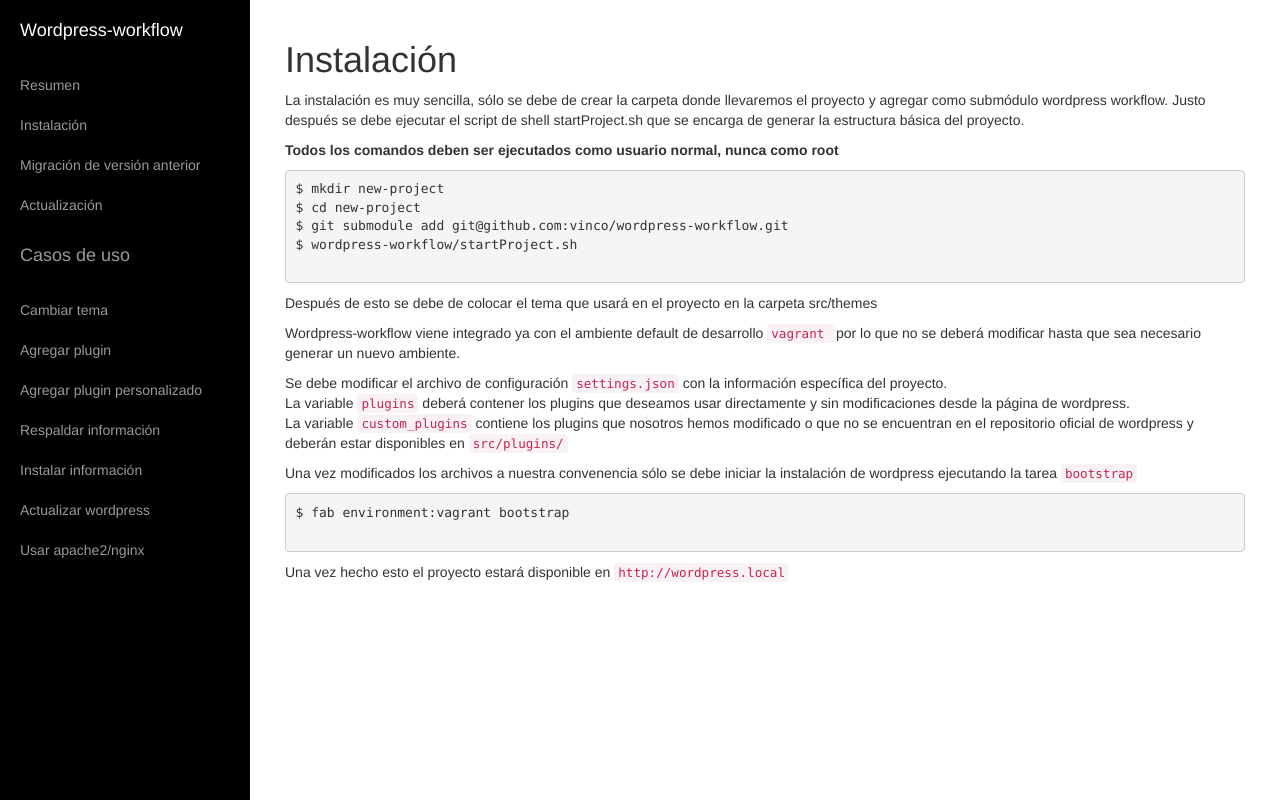
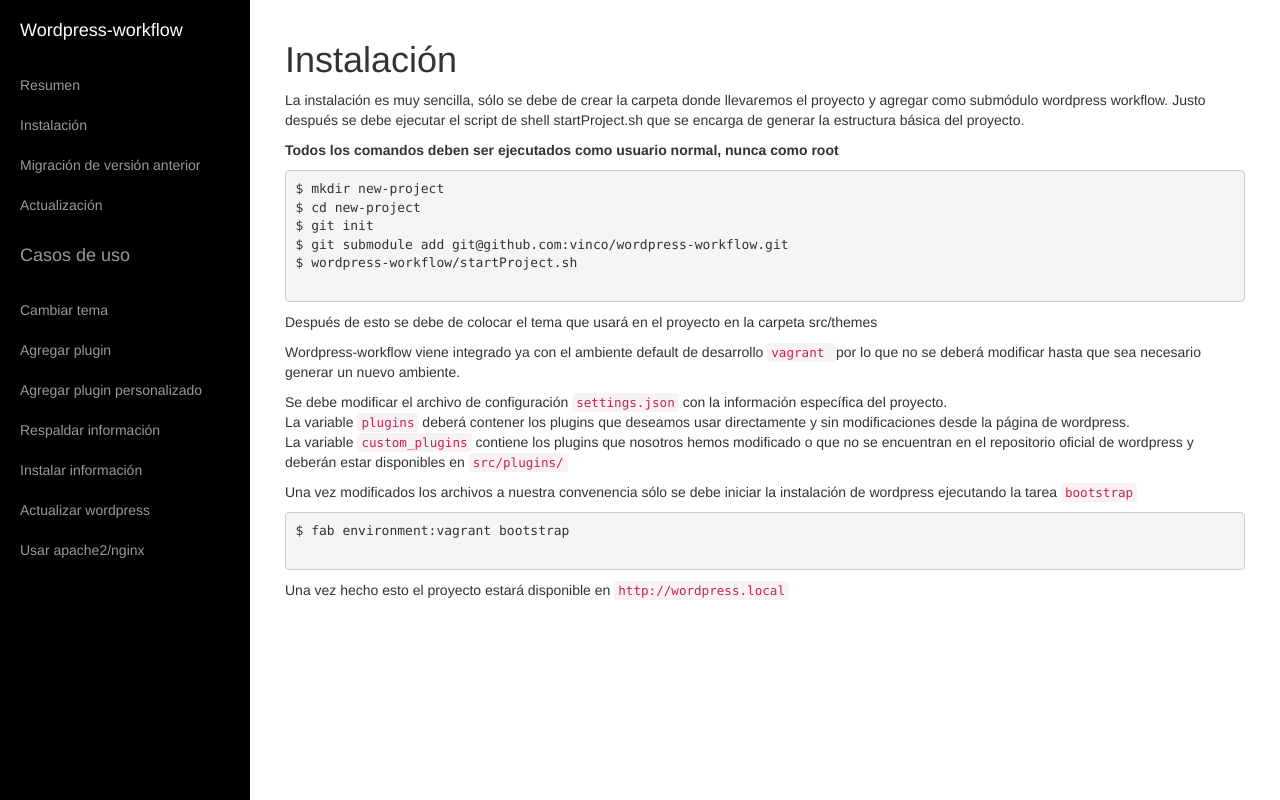
Before and after one commit to vinco/wordpress-workflow, a PHP site: page /install.php in a window 1280 px wide. Run offline with PHP 8.4, Linux system fonts and the light colour scheme.

Commit message:
Adicionando un paso de instalación
Se debe inicializar un repositorio para poder usar git submodule

```diff
--- a/documentation/install.php
+++ b/documentation/install.php
@@ -53,6 +53,7 @@
                         <pre>
 $ mkdir new-project
 $ cd new-project
+$ git init
 $ git submodule add git@github.com:vinco/wordpress-workflow.git
 $ wordpress-workflow/startProject.sh
                         </pre>
```
